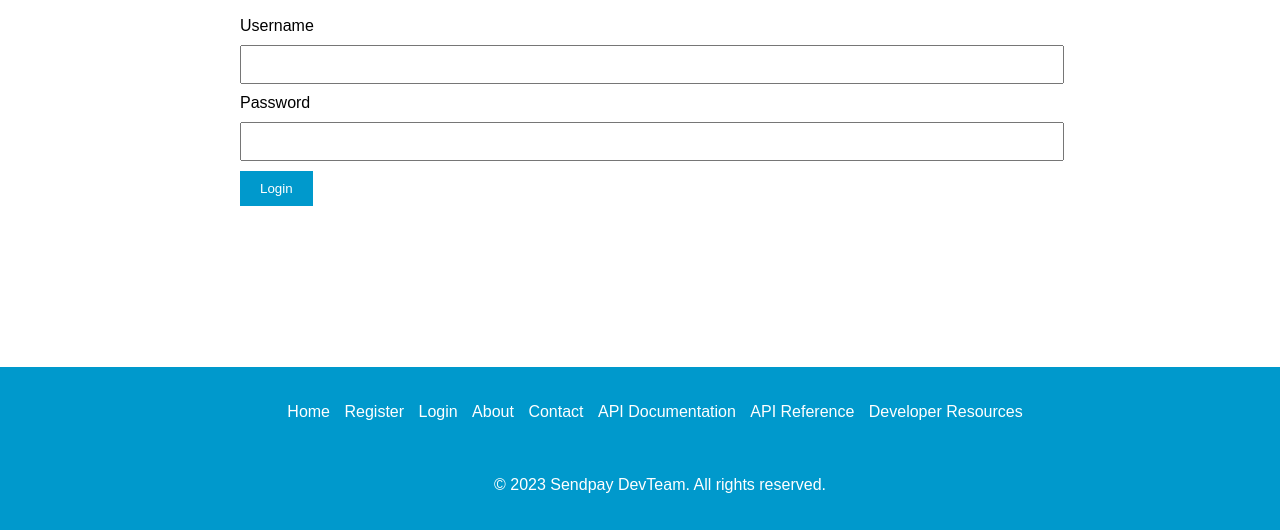
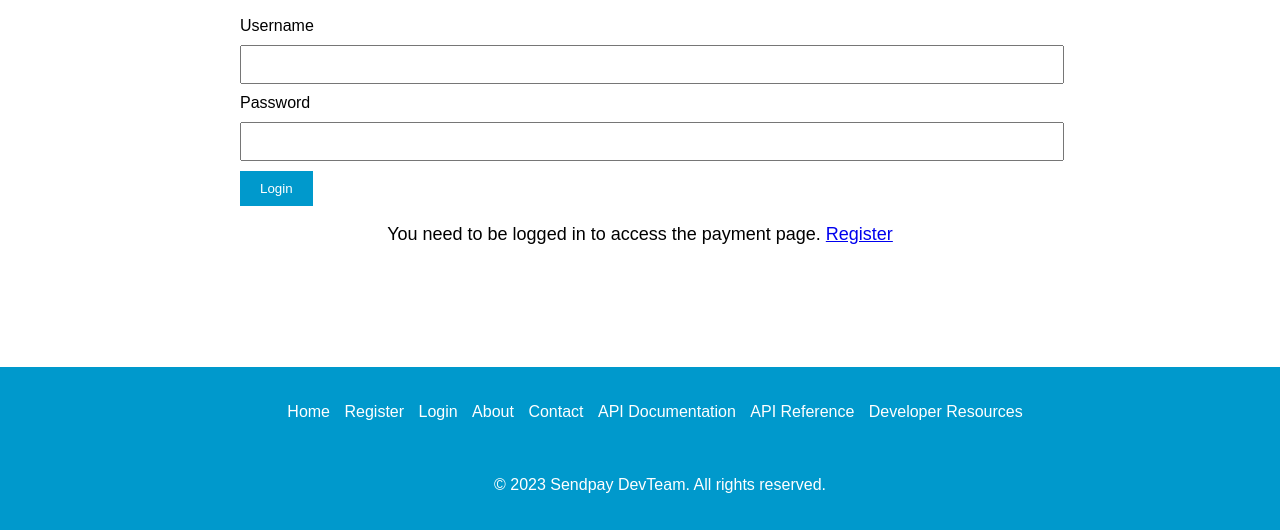
Before and after one commit to Nwodothomas/apiproject, a Flask app: page /login in a window 1280 px wide. Shown: the part 270-800 px from the top of the page. Run offline with Flask 3, Linux system fonts and the light colour scheme; some libraries are stand-ins or nearby versions.

Commit message:
added logged session

```diff
--- a/app.py
+++ b/app.py
@@ -118,7 +118,7 @@ def login():
                 session['logged_in'] = True
                 session['username'] = username
                 flash('You have successfully logged in!', 'success')
-                return redirect(url_for('index'))  # Redirect to index page on successful login
+                return redirect(url_for('payment'))  # Redirect to index page on successful login
 
         flash('Invalid username or password.', 'danger')
         return redirect(url_for('login'))
--- a/templates/login.html
+++ b/templates/login.html
@@ -1,3 +1,6 @@
+
+<!-- login.html -->
+
 {% extends 'layout.html' %}
 
 {% block title %}Login - SendPAY{% endblock %}
@@ -19,5 +22,9 @@
 
             <input type="submit" value="Login">
         </form>
+
+        {% if not session.logged_in %}
+            <p>You need to be logged in to access the payment page. <a href="{{ url_for('register') }}">Register</a></p>
+        {% endif %}
     </div>
 {% endblock %}
```
